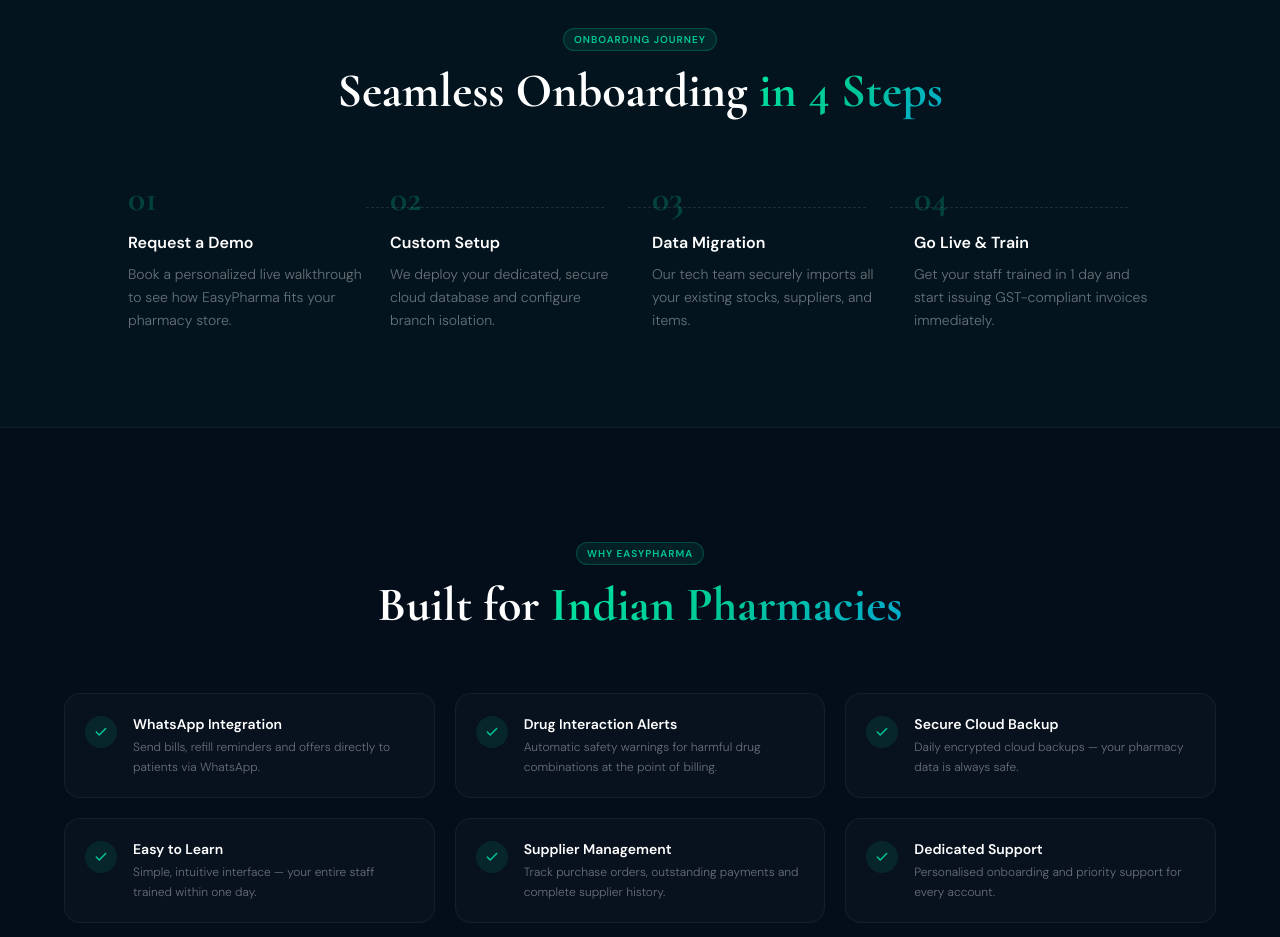
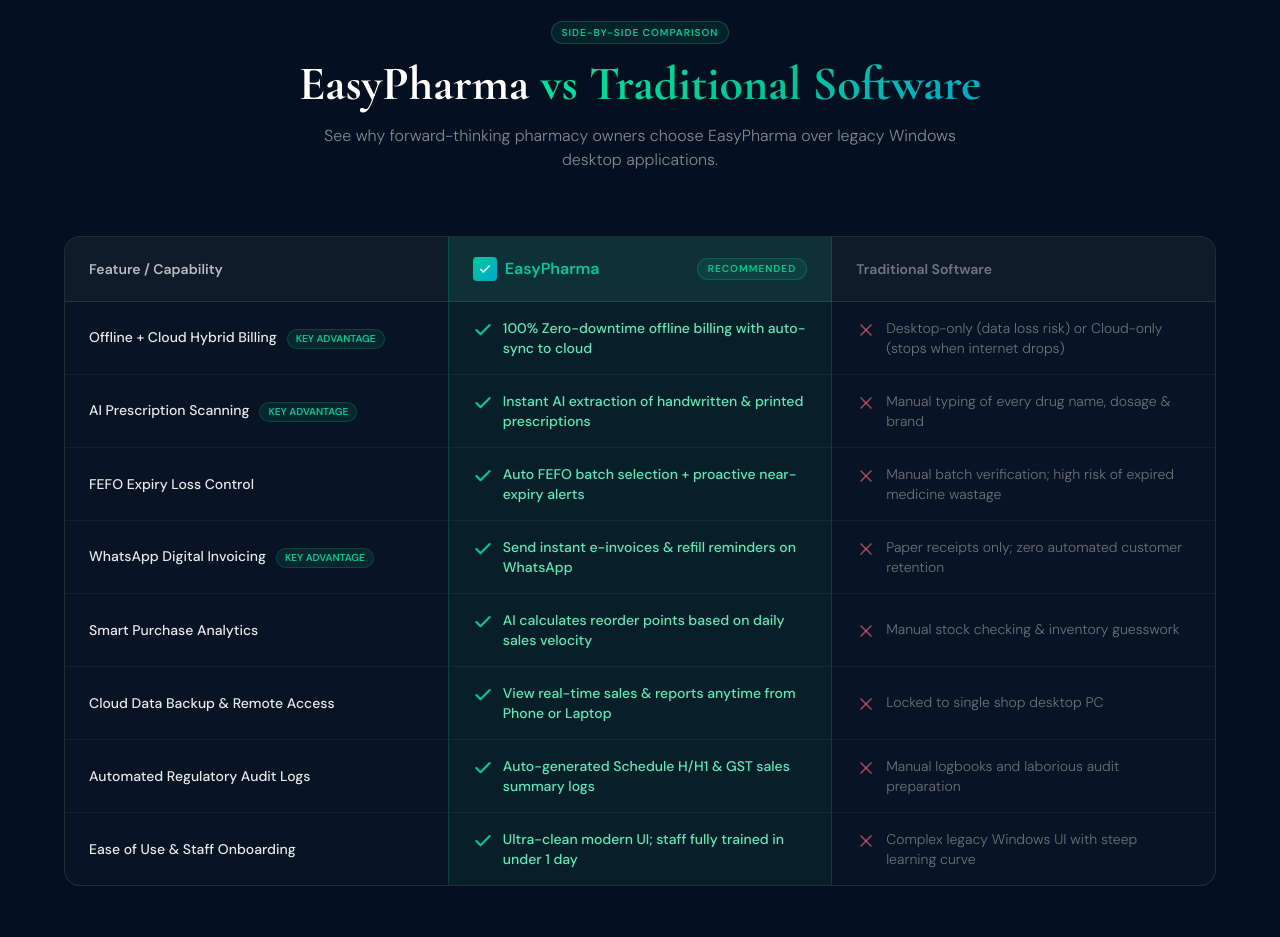
Before and after one commit to farooq1993/mmrtechsolutions, a Next.js app: page / in a window 1280 px wide. Shown: the part 1860-2797 px from the top of the page. Built offline with nearby package versions, Linux system fonts and the light colour scheme.

Commit message:
Add feature comparison table (EasyPharma vs Traditional Software)

```diff
--- a/src/app/page.js
+++ b/src/app/page.js
@@ -5,6 +5,7 @@
 
 const NAV_LINKS = [
   { label: "Features", href: "#features" },
+  { label: "Comparison", href: "#comparison" },
   { label: "How It Works", href: "#how" },
   { label: "Why Us", href: "#why" },
   { label: "Testimonials", href: "#testimonials" },
@@ -66,12 +67,63 @@
   {
     icon: (
       <svg viewBox="0 0 24 24" fill="none" stroke="currentColor" strokeWidth="1.8" strokeLinecap="round" strokeLinejoin="round" className="w-6 h-6">
-        <path d="M12 2L2 7l10 5 10-5-10-5z"/><path d="M2 17l10 5 10-5"/><path d="M2 12l10 5 10-5"/>
+        <path d="M22 16.92v3a2 2 0 01-2.18 2 19.79 19.79 0 01-8.63-3.07 19.5 19.5 0 01-6-6 19.79 19.79 0 01-3.07-8.67A2 2 0 014.11 2h3a2 2 0 012 1.72 12.84 12.84 0 00.7 2.81 2 2 0 01-.45 2.11L8.09 9.91a16 16 0 006 6l1.27-1.27a2 2 0 012.11-.45 12.84 12.84 0 002.81.7A2 2 0 0122 16.92z"/>
       </svg>
     ),
-    title: "Multi-Branch Enterprise Engine",
-    desc: "Designed to scale chains from 1 to 1,000+ stores instantly. Centralized inventory routing, global pricing control, and branch-wise performance analytics.",
-    tag: "Enterprise Scale",
+    title: "WhatsApp Bills & Reminders",
+    desc: "Send digital invoices, bill updates and refill reminders directly to your patients' WhatsApp numbers with one click.",
+    tag: "Patient Engagement",
+  },
+];
+
+const COMPARISON_FEATURES = [
+  {
+    feature: "Offline + Cloud Hybrid Billing",
+    easyPharma: "100% Zero-downtime offline billing with auto-sync to cloud",
+    regular: "Desktop-only (data loss risk) or Cloud-only (stops when internet drops)",
+    highlight: true,
+  },
+  {
+    feature: "AI Prescription Scanning",
+    easyPharma: "Instant AI extraction of handwritten & printed prescriptions",
+    regular: "Manual typing of every drug name, dosage & brand",
+    highlight: true,
+  },
+  {
+    feature: "FEFO Expiry Loss Control",
+    easyPharma: "Auto FEFO batch selection + proactive near-expiry alerts",
+    regular: "Manual batch verification; high risk of expired medicine wastage",
+    highlight: false,
+  },
+  {
+    feature: "WhatsApp Digital Invoicing",
+    easyPharma: "Send instant e-invoices & refill reminders on WhatsApp",
+    regular: "Paper receipts only; zero automated customer retention",
+    highlight: true,
+  },
+  {
+    feature: "Smart Purchase Analytics",
+    easyPharma: "AI calculates reorder points based on daily sales velocity",
+    regular: "Manual stock checking & inventory guesswork",
+    highlight: false,
+  },
+  {
+    feature: "Cloud Data Backup & Remote Access",
+    easyPharma: "View real-time sales & reports anytime from Phone or Laptop",
+    regular: "Locked to single shop desktop PC",
+    highlight: false,
+  },
+  {
+    feature: "Automated Regulatory Audit Logs",
+    easyPharma: "Auto-generated Schedule H/H1 & GST sales summary logs",
+    regular: "Manual logbooks and laborious audit preparation",
+    highlight: false,
+  },
+  {
+    feature: "Ease of Use & Staff Onboarding",
+    easyPharma: "Ultra-clean modern UI; staff fully trained in under 1 day",
+    regular: "Complex legacy Windows UI with steep learning curve",
+    highlight: false,
   },
 ];
 
@@ -246,6 +298,104 @@
         </div>
       </section>
 
+      {/* ── COMPARISON TABLE ── */}
+      <section id="comparison" className="py-28 px-6 border-t border-white/5" style={{ background: 'rgba(4, 19, 36, 0.6)' }}>
+        <div className="max-w-6xl mx-auto">
+          <motion.div variants={stagger} initial="hidden" whileInView="show" viewport={{ once: true }} className="text-center mb-16">
+            <motion.p variants={fadeUp} className="pill-tag inline-block mb-4">Side-by-Side Comparison</motion.p>
+            <motion.h2 variants={fadeUp} className="serif text-4xl md:text-5xl font-bold">
+              EasyPharma <span className="grad-text">vs Traditional Software</span>
+            </motion.h2>
+            <motion.p variants={fadeUp} className="mt-4 text-white/50 text-base max-w-2xl mx-auto font-light">
+              See why forward-thinking pharmacy owners choose EasyPharma over legacy Windows desktop applications.
+            </motion.p>
+          </motion.div>
+
+          {/* Desktop & Tablet Table */}
+          <motion.div initial={{ opacity: 0, y: 30 }} whileInView={{ opacity: 1, y: 0 }} viewport={{ once: true }} transition={{ duration: 0.6 }} className="hidden md:block overflow-hidden rounded-2xl border border-white/10" style={{ background: 'rgba(255,255,255,0.02)' }}>
+            <table className="w-full text-left border-collapse">
+              <thead>
+                <tr className="border-b border-white/10" style={{ background: 'rgba(255,255,255,0.03)' }}>
+                  <th className="py-5 px-6 text-sm font-semibold text-white/70 w-1/3">Feature / Capability</th>
+                  <th className="py-5 px-6 text-sm font-bold text-white w-1/3" style={{ background: 'rgba(0,200,150,0.12)', borderLeft: '1px solid rgba(0,200,150,0.2)', borderRight: '1px solid rgba(0,200,150,0.2)' }}>
+                    <div className="flex items-center gap-2">
+                      <div className="w-6 h-6 rounded flex items-center justify-center" style={{ background: 'linear-gradient(135deg,#00c896,#00a8d0)' }}>
+                        <svg className="w-3.5 h-3.5" viewBox="0 0 24 24" fill="none" stroke="white" strokeWidth="2.5">
+                          <polyline points="20 6 9 17 4 12"/>
+                        </svg>
+                      </div>
+                      <span className="text-base text-[#00c896]">EasyPharma</span>
+                      <span className="pill-tag ml-auto text-[9px] py-0.5 px-2">Recommended</span>
+                    </div>
+                  </th>
+                  <th className="py-5 px-6 text-sm font-semibold text-white/40 w-1/3">Traditional Software</th>
+                </tr>
+              </thead>
+              <tbody className="divide-y divide-white/5">
+                {COMPARISON_FEATURES.map((row, idx) => (
+                  <tr key={idx} className="hover:bg-white/[0.02] transition-colors">
+                    <td className="py-4 px-6 text-sm font-medium text-white/90">
+                      {row.feature}
+                      {row.highlight && (
+                        <span className="ml-2.5 inline-block text-[10px] uppercase font-semibold text-[#00c896] bg-[#00c896]/10 px-2 py-0.5 rounded-full border border-[#00c896]/20">Key Advantage</span>
+                      )}
+                    </td>
+                    <td className="py-4 px-6 text-sm text-emerald-300 font-medium bg-[#00c896]/[0.06] border-x border-[#00c896]/20">
+                      <div className="flex items-start gap-2.5">
+                        <svg className="w-5 h-5 text-[#00c896] shrink-0 mt-0.5" viewBox="0 0 24 24" fill="none" stroke="currentColor" strokeWidth="2.5" strokeLinecap="round" strokeLinejoin="round">
+                          <polyline points="20 6 9 17 4 12"/>
+                        </svg>
+                        <span>{row.easyPharma}</span>
+                      </div>
+                    </td>
+                    <td className="py-4 px-6 text-sm text-white/40 font-light">
+                      <div className="flex items-start gap-2.5">
+                        <svg className="w-5 h-5 text-rose-400/60 shrink-0 mt-0.5" viewBox="0 0 24 24" fill="none" stroke="currentColor" strokeWidth="2" strokeLinecap="round" strokeLinejoin="round">
+                          <line x1="18" y1="6" x2="6" y2="18"/><line x1="6" y1="6" x2="18" y2="18"/>
+                        </svg>
+                        <span>{row.regular}</span>
+                      </div>
+                    </td>
+                  </tr>
+                ))}
+              </tbody>
+            </table>
+          </motion.div>
+
+          {/* Mobile Cards View */}
+          <div className="md:hidden space-y-4">
+            {COMPARISON_FEATURES.map((row, idx) => (
+              <motion.div key={idx} initial={{ opacity: 0, y: 20 }} whileInView={{ opacity: 1, y: 0 }} viewport={{ once: true }} transition={{ duration: 0.4, delay: idx * 0.05 }} className="rounded-xl p-5 border border-white/10" style={{ background: 'rgba(255,255,255,0.03)' }}>
+                <div className="flex items-center justify-between mb-3">
+                  <h4 className="font-semibold text-sm text-white">{row.feature}</h4>
+                  {row.highlight && <span className="pill-tag text-[9px] px-2 py-0.5">Key Advantage</span>}
+                </div>
+                <div className="space-y-3 text-xs">
+                  <div className="p-3 rounded-lg border border-[#00c896]/30 bg-[#00c896]/10 text-emerald-300 flex items-start gap-2">
+                    <svg className="w-4 h-4 text-[#00c896] shrink-0 mt-0.5" viewBox="0 0 24 24" fill="none" stroke="currentColor" strokeWidth="2.5">
+                      <polyline points="20 6 9 17 4 12"/>
+                    </svg>
+                    <div>
+                      <span className="font-semibold text-[#00c896] block mb-0.5">EasyPharma</span>
+                      {row.easyPharma}
+                    </div>
+                  </div>
+                  <div className="p-3 rounded-lg border border-white/5 bg-white/[0.02] text-white/50 flex items-start gap-2">
+                    <svg className="w-4 h-4 text-rose-400/60 shrink-0 mt-0.5" viewBox="0 0 24 24" fill="none" stroke="currentColor" strokeWidth="2">
+                      <line x1="18" y1="6" x2="6" y2="18"/><line x1="6" y1="6" x2="18" y2="18"/>
+                    </svg>
+                    <div>
+                      <span className="font-semibold text-white/40 block mb-0.5">Traditional Software</span>
+                      {row.regular}
+                    </div>
+                  </div>
+                </div>
+              </motion.div>
+            ))}
+          </div>
+        </div>
+      </section>
+
       {/* ── HOW IT WORKS ── */}
       <section id="how" className="py-24 px-6 border-y border-white/5" style={{ background: 'rgba(0,200,150,0.03)' }}>
         <div className="max-w-5xl mx-auto">
```
